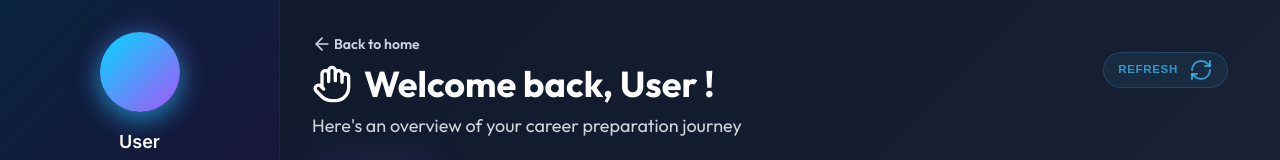
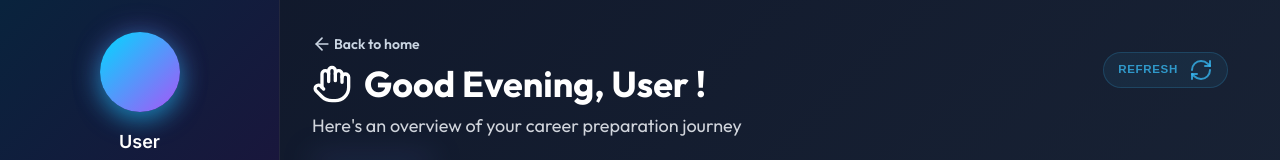
Before and after one commit to Dipayan-Dey/binary-hackathon-frontend, a React (Vite) app: page /dashboard/overview in a window 1280 px wide. Shown: the top 160 px of the page. Built offline with nearby package versions, Linux system fonts and the light colour scheme; no server answers; sample sign-in values are in the browser's storage.

Commit message:
feat : time based greetings add at dashboard

```diff
--- a/src/dashboard/Overview.jsx
+++ b/src/dashboard/Overview.jsx
@@ -16,7 +16,7 @@ import {
   Target,
   Star,
 } from "lucide-react";
-import "../components/RefreshButton.css"
+import "../components/RefreshButton.css";
 const Overview = ({ profile, handleRefresh }) => {
   const navigate = useNavigate();
   const [stats, setStats] = useState({
@@ -26,7 +26,15 @@ const Overview = ({ profile, handleRefresh }) => {
     githubConnected: false,
   });
   const [loading, setLoading] = useState(true);
+  const getGreeting = () => {
+    const hour = new Date().getHours();
 
+    if (hour < 12) return "Good Morning";
+    if (hour < 15) return "Good Noon";
+    if (hour < 18) return "Good Afternoon";
+    if (hour < 21) return "Good Evening";
+    return "Good Night";
+  };
   useEffect(() => {
     if (profile && profile.data) {
       const { resumeAnalysis, stats: userStats, connections } = profile.data;
@@ -59,7 +67,8 @@ const Overview = ({ profile, handleRefresh }) => {
             </a>
           </h1>
           <h1 className="text-white text-3xl md:text-4xl font-bold mb-2 flex items-center gap-3">
-            <Hand className="w-10 h-10" /> Welcome back,{" "}
+            <Hand className="w-10 h-10" />
+            {getGreeting()},{" "}
             {profile?.data?.user?.name?.split(" ")[0] || "User"} !
           </h1>
           <p className="text-gray-300 text-lg">
@@ -67,10 +76,7 @@ const Overview = ({ profile, handleRefresh }) => {
           </p>
         </div>
         <div>
-          <button
-            onClick={onRefresh}
-            className="refresh-button"
-          >
+          <button onClick={onRefresh} className="refresh-button">
             Refresh <RefreshCw className="inline-block ml-1 " />
           </button>
         </div>
```
